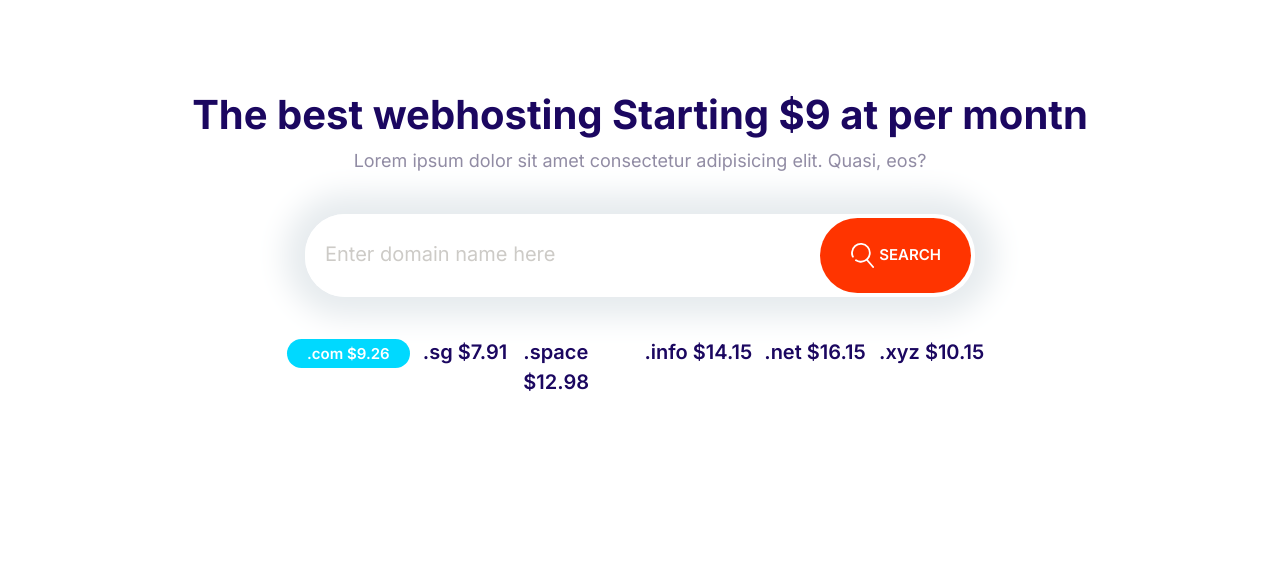
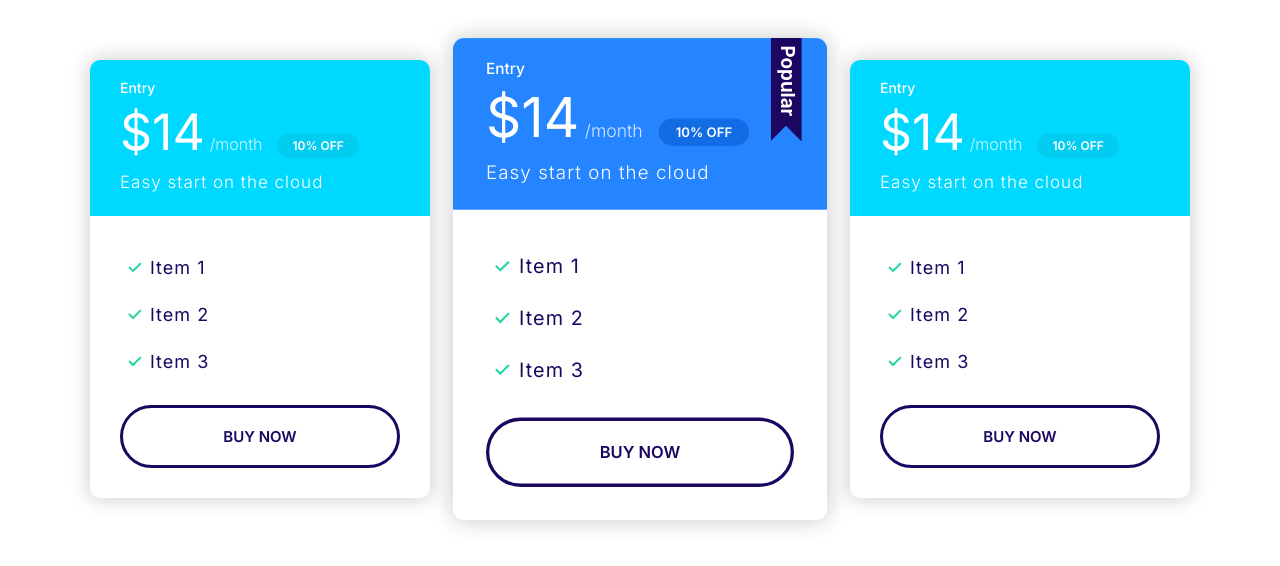
Before and after one commit to SandraNedelcheva998/moshify, a plain HTML site: page Moshify/index.html in a window 1280 px wide. Drawn offline with Linux system fonts and the light colour scheme.

Commit message:
Built plans-block component

```diff
--- a/Moshify/css/styles.css
+++ b/Moshify/css/styles.css
@@ -327,7 +327,7 @@ a{
     background-color: var(--color-secondary);
 }
 .card--primary .badge--primary{
-    background-color: #356bdb;
+    background-color: #126de4;
 }
 .card--secondary .badge--secondary{
     background-color: #02cdf1;
@@ -357,6 +357,9 @@ a{
 .plan .list__item{
     margin-bottom: 2rem;
 }
+.plan--popular{
+    transform: scale(1.1);
+}
 .plan--popular .card__header{
     position: relative;
 }
@@ -368,6 +371,16 @@ a{
     top:-6px;
     right: 5%;
 }
+.plan{
+    transition: scale .2s ease-out;/*poradi nekoja prichina ne rabotat*/
+}
+.plan:hover{
+    transform: scale(1.05);
+}
+.plan--popular:hover{
+    transform: scale(1.15);
+}
+
 @media screen and (min-width:1024px){
     .plan__name{
         font-size: 1.4rem;
@@ -679,8 +692,15 @@ a{
 @media screen and (min-width:768px){
     .block-domain__prices{
         grid-template-columns: repeat(auto-fit,minmax(10rem,1fr));
-
     }
+}
+/*Plans block*/
+.block-plans .grid{
+    gap: 8rem 4rem;
+}
+.block-plans .card{
+    max-width: 500px;
+    margin: 0 auto;
 }
 
 /*TODO: pomini prethodni predavanja i vidi raboti sto ti se slabost
@@ -689,4 +709,5 @@ a{
 -koga se koristi max-width vs width
 -clasi vgnezduvanje
 -kako funcioniraat fundamentalno flex vs grid
+-auto margins koga
 */
--- a/Moshify/index.html
+++ b/Moshify/index.html
@@ -14,32 +14,66 @@
     <title>Document</title>
   </head>
   <body>
-    <section class="block container block-domain">
-      <header class="block__header">
-        <h2>The best webhosting Starting $9 at per montn</h2>
-        <p>
-          Lorem ipsum dolor sit amet consectetur adipisicing elit. Quasi, eos?
-        </p>
-      </header>
-      <div class="input-grp">
-        <input type="text" class="input" placeholder="Enter domain name here" />
-        <button type="submit" class="btn btn--accent">
-          <svg class="icon icon--white">
-            <use xlink:href="icons/sprite.svg#search"></use>
-          </svg>
-          Search
-        </button>
+    <section class="block container block-plans">
+      <div class="grid grid--1x3">
+        <div class="plan">
+          <div class="card card--secondary">
+            <header class="card__header">
+              <h3 class="plan__name">Entry</h3>
+              <span class="plan__price">$14</span>
+              <span class="plan__billing-price">/month</span>
+              <span class="badge badge--secondary badge--small">10% OFF</span>
+              <div class="plan__description">Easy start on the cloud</div>
+            </header>
+            <div class="card__body">
+              <ul class="list list--tick">
+                <li class="list__item">Item 1</li>
+                <li class="list__item">Item 2</li>
+                <li class="list__item">Item 3</li>
+              </ul>
+              <button class="btn btn--outline btn--block">Buy Now</button>
+            </div>
+          </div>
+        </div>
+        <div class="plan plan--popular">
+          <div class="card card--primary">
+            <header class="card__header">
+              <h3 class="plan__name">Entry</h3>
+              <span class="plan__price">$14</span>
+              <span class="plan__billing-price">/month</span>
+              <span class="badge badge--primary badge--small">10% OFF</span>
+              <div class="plan__description">Easy start on the cloud</div>
+            </header>
+            <div class="card__body">
+              <ul class="list list--tick">
+                <li class="list__item">Item 1</li>
+                <li class="list__item">Item 2</li>
+                <li class="list__item">Item 3</li>
+              </ul>
+              <button class="btn btn--outline btn--block">Buy Now</button>
+            </div>
+          </div>
+        </div>
+        <div class="plan">
+          <div class="card card--secondary">
+            <header class="card__header">
+              <h3 class="plan__name">Entry</h3>
+              <span class="plan__price">$14</span>
+              <span class="plan__billing-price">/month</span>
+              <span class="badge badge--secondary badge--small">10% OFF</span>
+              <div class="plan__description">Easy start on the cloud</div>
+            </header>
+            <div class="card__body">
+              <ul class="list list--tick">
+                <li class="list__item">Item 1</li>
+                <li class="list__item">Item 2</li>
+                <li class="list__item">Item 3</li>
+              </ul>
+              <button class="btn btn--outline btn--block">Buy Now</button>
+            </div>
+          </div>
+        </div>
       </div>
-      <ul class="list block-domain__prices">
-        <li>
-          <div class="badge badge--secondary">.com $9.26</div>
-        </li>
-        <li>.sg $7.91</li>
-        <li>.space $12.98</li>
-        <li>.info $14.15</li>
-        <li>.net $16.15</li>
-        <li>.xyz $10.15</li>
-      </ul>
     </section>
     <script src="js/main.js"></script>
   </body>
```
Also changed, not shown: Moshify/components/block-plans.html (added, +61 -0 lines).
